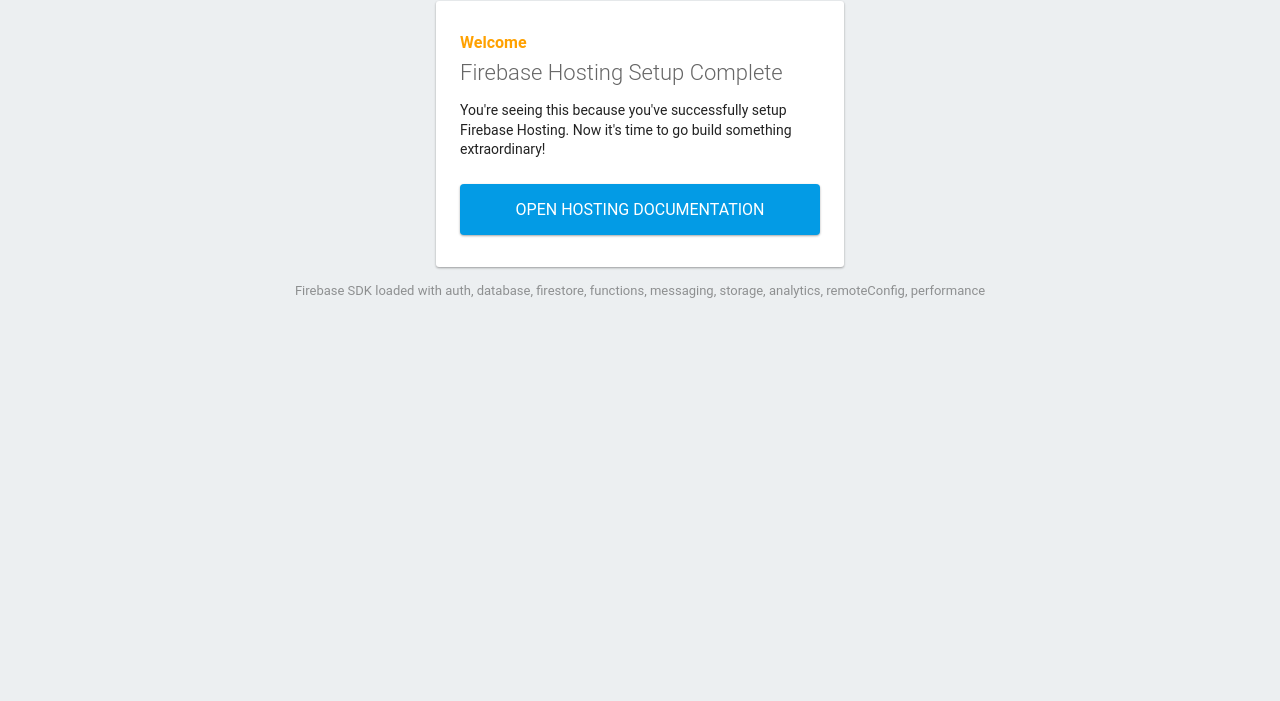
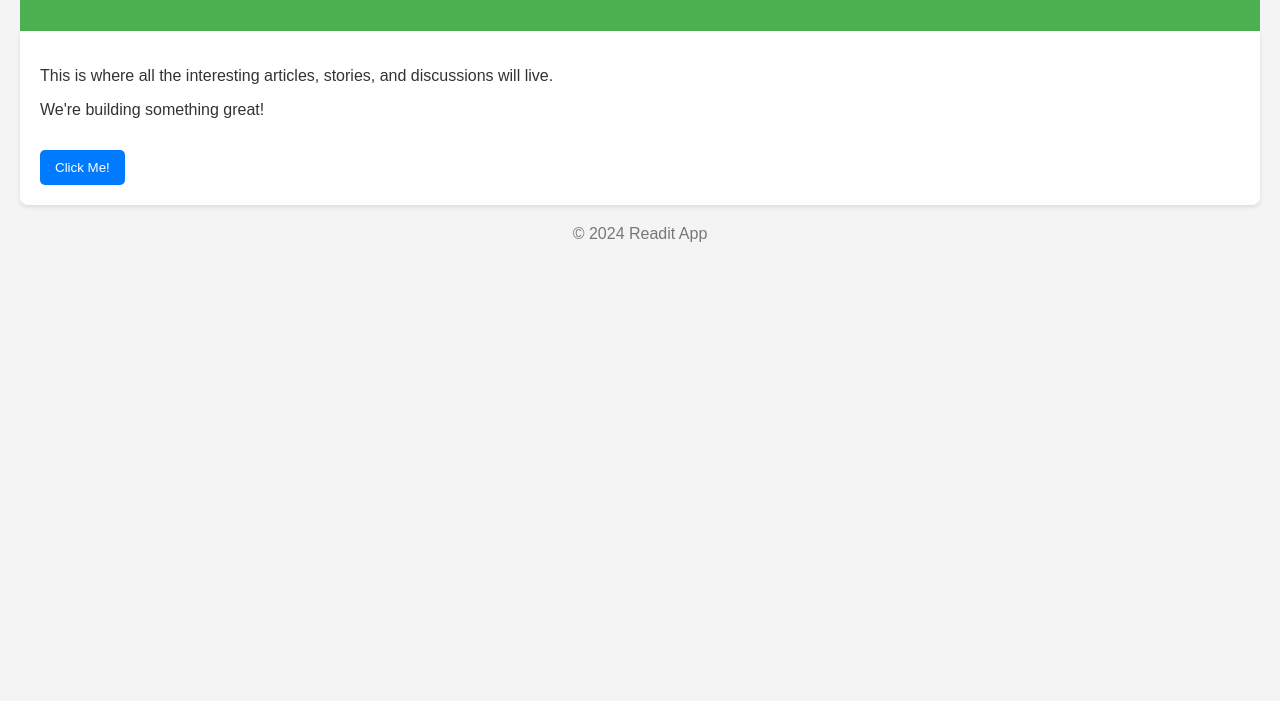
Before and after one commit to babarmohammed-max/Readit-Frontend, a plain HTML site: page public/index.html in a window 1280 px wide. Shown: the part 99-800 px from the top of the page. Drawn offline with Linux system fonts and the light colour scheme; some packages are replaced by stand-ins of ours.

Commit message:
feat: Add initial Readit welcome page content

```diff
--- a/public/index.html
+++ b/public/index.html
@@ -1,10 +1,13 @@
 <!DOCTYPE html>
-<html>
+<html lang="en">
 <head>
-    <meta charset="utf-8">
-    <meta name="viewport" content="width=device-width, initial-scale=1">
-    <title>Welcome to Firebase Hosting</title>
+    <meta charset="UTF-8">
+    <meta name="viewport" content="width=device-width, initial-scale=1.0">
+    <title>Welcome to Readit!</title>
+    <!-- You can link your CSS file here later -->
+    <link rel="stylesheet" href="style.css">
 
+    <!-- Essential Firebase SDK loading scripts - KEEP THESE! -->
     <!-- update the version number as needed -->
     <script defer src="/__/firebase/12.4.0/firebase-app-compat.js"></script>
     <!-- include only the Firebase features as you need -->
@@ -23,65 +26,41 @@
     -->
     <script defer src="/__/firebase/init.js?useEmulator=true"></script>
 
-    <style media="screen">
-      body { background: #ECEFF1; color: rgba(0,0,0,0.87); font-family: Roboto, Helvetica, Arial, sans-serif; margin: 0; padding: 0; }
-      #message { background: white; max-width: 360px; margin: 100px auto 16px; padding: 32px 24px; border-radius: 3px; }
-      #message h2 { color: #ffa100; font-weight: bold; font-size: 16px; margin: 0 0 8px; }
-      #message h1 { font-size: 22px; font-weight: 300; color: rgba(0,0,0,0.6); margin: 0 0 16px;}
-      #message p { line-height: 140%; margin: 16px 0 24px; font-size: 14px; }
-      #message a { display: block; text-align: center; background: #039be5; text-transform: uppercase; text-decoration: none; color: white; padding: 16px; border-radius: 4px; }
-      #message, #message a { box-shadow: 0 1px 3px rgba(0,0,0,0.12), 0 1px 2px rgba(0,0,0,0.24); }
-      #load { color: rgba(0,0,0,0.4); text-align: center; font-size: 13px; }
-      @media (max-width: 600px) {
-        body, #message { margin-top: 0; background: white; box-shadow: none; }
-        body { border-top: 16px solid #ffa100; }
-      }
+    <style>
+        body { font-family: Arial, sans-serif; margin: 0; padding: 20px; background-color: #f4f4f4; color: #333; }
+        header { background-color: #4CAF50; color: white; padding: 15px; text-align: center; border-radius: 8px 8px 0 0; }
+        main { background-color: white; padding: 20px; border-radius: 0 0 8px 8px; box-shadow: 0 2px 4px rgba(0,0,0,0.1); }
+        button { background-color: #007bff; color: white; border: none; padding: 10px 15px; border-radius: 5px; cursor: pointer; margin-top: 15px; }
+        button:hover { background-color: #0056b3; }
+        footer { text-align: center; margin-top: 20px; color: #777; }
     </style>
 </head>
 <body>
-    <div id="message">
-      <h2>Welcome</h2>
-      <h1>Firebase Hosting Setup Complete</h1>
-      <p>You're seeing this because you've successfully setup Firebase Hosting. Now it's time to go build something extraordinary!</p>
-      <a target="_blank" href="https://firebase.google.com/docs/hosting/">Open Hosting Documentation</a>
-    </div>
-    <p id="load">Firebase SDK Loading&hellip;</p>
+    <header>
+        <h1>Readit: Your Daily Dose of Awesome Content</h1>
+    </header>
+
+    <main>
+        <p>This is where all the interesting articles, stories, and discussions will live.</p>
+        <p>We're building something great!</p>
+        <button onclick="alert('Hello from Readit!')">Click Me!</button>
+    </main>
+
+    <footer>
+        <p>&copy; 2024 Readit App</p>
+    </footer>
 
     <script>
+        // This script block is for checking if Firebase SDKs loaded.
+        // You can keep it or remove it later if you don't need the check.
         document.addEventListener('DOMContentLoaded', function() {
-        const loadEl = document.querySelector('#load');
-        // // 🔥🔥🔥🔥🔥🔥🔥🔥🔥🔥🔥🔥🔥🔥🔥🔥🔥🔥🔥🔥🔥🔥🔥🔥🔥🔥🔥🔥🔥🔥🔥
-        // // The Firebase SDK is initialized and available here!
-        //
-        // firebase.auth().onAuthStateChanged(user => { });
-        // firebase.database().ref('/path/to/ref').on('value', snapshot => { });
-        // firebase.firestore().doc('/foo/bar').get().then(() => { });
-        // firebase.functions().httpsCallable('yourFunction')().then(() => { });
-        // firebase.messaging().requestPermission().then(() => { });
-        // firebase.storage().ref('/path/to/ref').getDownloadURL().then(() => { });
-        // firebase.analytics(); // call to activate
-        // firebase.analytics().logEvent('tutorial_completed');
-        // firebase.performance(); // call to activate
-        //
-        // // 🔥🔥🔥🔥🔥🔥🔥🔥🔥🔥🔥🔥🔥🔥🔥🔥🔥🔥🔥🔥🔥🔥🔥🔥🔥🔥🔥🔥🔥🔥🔥
-
             try {
                 let app = firebase.app();
-          let features = [
-            'auth',
-            'database',
-            'firestore',
-            'functions',
-            'messaging',
-            'storage',
-            'analytics',
-            'remoteConfig',
-            'performance',
-          ].filter(feature => typeof app[feature] === 'function');
-          loadEl.textContent = `Firebase SDK loaded with ${features.join(', ')}`;
+                console.log('Firebase App initialized:', app.name);
+                // You can start using Firebase services here
+                // e.g., firebase.auth().onAuthStateChanged(user => { /* ... */ });
             } catch (e) {
-          console.error(e);
-          loadEl.textContent = 'Error loading the Firebase SDK, check the console.';
+                console.error('Error loading the Firebase SDK, check the console.', e);
             }
         });
     </script>
```
Lines whose indentation alone changed are shown as unchanged.
